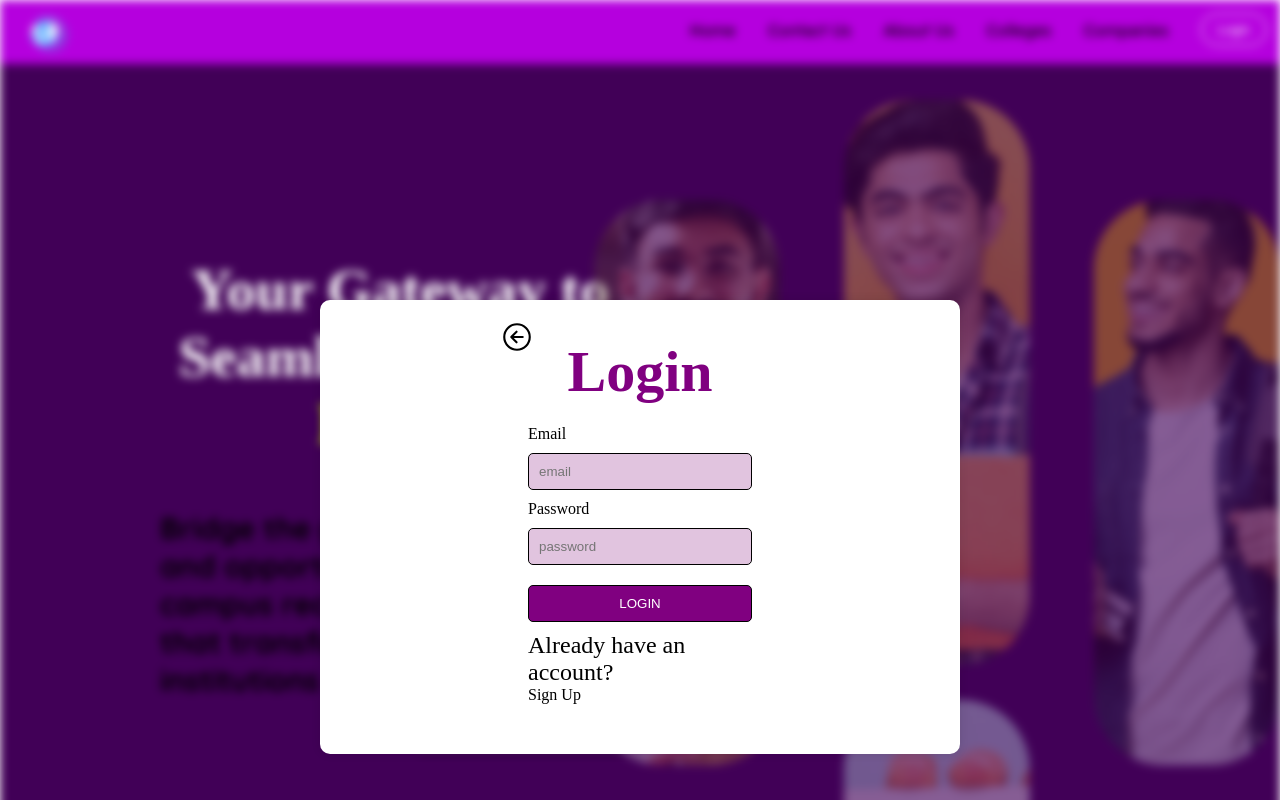
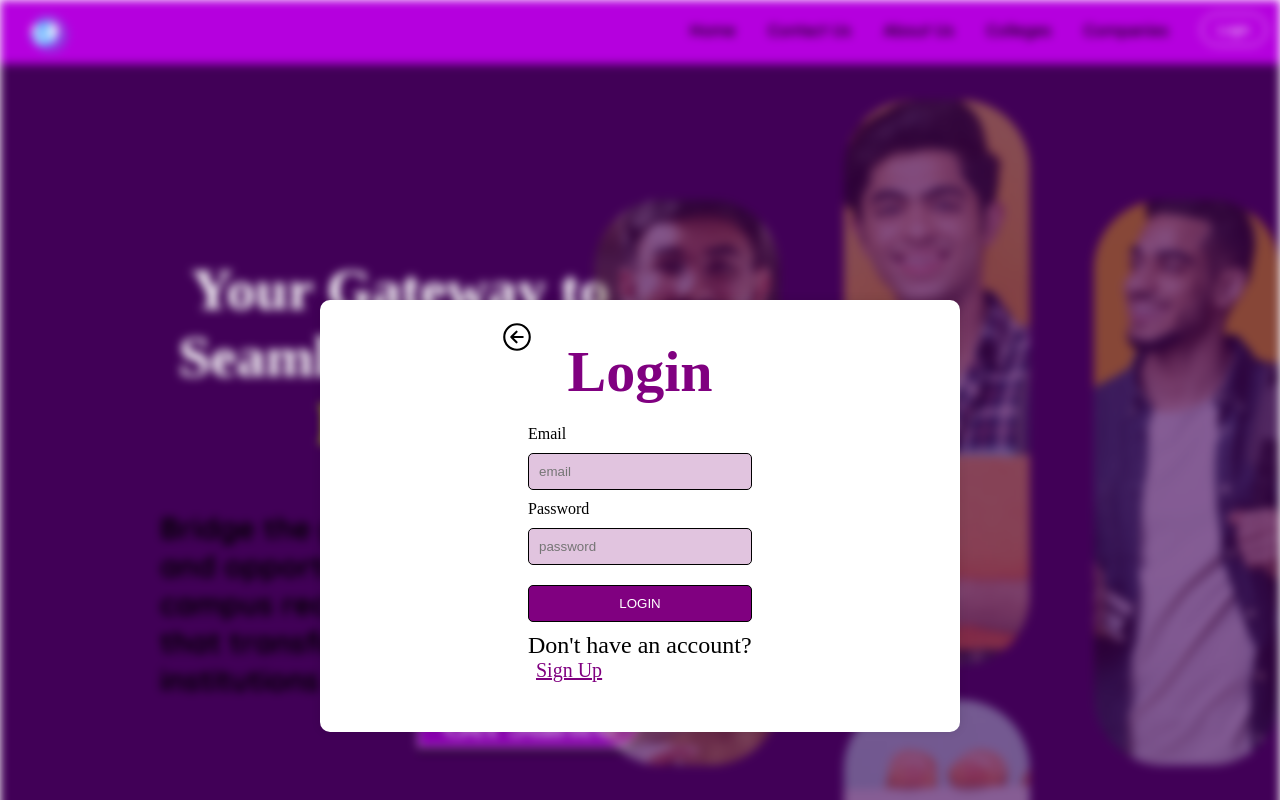
Before and after one commit to Samuel-for-github/Glitch, a React (Vite) app: page / in a window 1280 px wide. Both pictures are taken after a click on the button "Login". Shown: the top 800 px of the page. Built offline with nearby package versions, Linux system fonts and the light colour scheme; a web font is replaced by a local one.

Commit message:
login and signup pg style

```diff
--- a/src/components/Login.jsx
+++ b/src/components/Login.jsx
@@ -17,10 +17,10 @@ const Login = () => {
             <label htmlFor="password">Password</label> <br/>
             <input type="password" id="password" name="password" placeholder="password" className="form-input"/><br/>
             <button type="submit" className="form-btn">LOGIN</button>
-            <p style={{color: 'black'}}>Already have an account?</p><span onClick={()=>{
+            <p style={{color: 'black',display:'inline'}}>Don't have an account?</p><a className="signupa" onClick={()=>{
                 setAllowLogin(false)
                 setAllowSignup(true)
-        }}>Sign Up</span>
+        }}>Sign Up</a>
         </form>
     </div>
   );
--- a/src/components/Signup.jsx
+++ b/src/components/Signup.jsx
@@ -18,10 +18,10 @@ const Signup = () => {
             <label htmlFor="password">Password</label> <br/>
             <input type="password" id="password" name="password" placeholder="password" className="Sform-input"/><br/>
             <button type="submit" className="Sform-btn">GET STARTED</button>
-            <p style={{color: 'black'}}>Don’t have an account?</p><span onClick={()=>{
+            <p style={{color: 'black', display:'inline'}}>Already have an account?</p><a className="logina" onClick={()=>{
             setAllowLogin(true)
             setAllowSignup(false)
-        }}>Login</span>
+        }}>Login</a>
         </form>
     </div>
   );
--- a/src/styles/componentsStyles/login.css
+++ b/src/styles/componentsStyles/login.css
@@ -58,3 +58,18 @@
 .form-btn:hover {
     background-color: #bc6fa9;
 }
+
+.signupa {
+  font-size: 20px;
+  display: inline;
+  margin-top: 20px;
+  margin-left: 8px;
+  text-decoration: underline;
+  text-align: center;
+  color: purple;
+  cursor: pointer;
+}
+
+.signupa:hover {
+  color: red;
+}
--- a/src/styles/componentsStyles/signup.css
+++ b/src/styles/componentsStyles/signup.css
@@ -55,3 +55,18 @@
 .Sform-btn:hover {
   background-color: #bc6fa9;
 }
+
+.logina{
+  font-size: 20px;
+  display: inline;
+  margin-top: 20px;
+  margin-left: 8px;
+  text-decoration: underline;
+  text-align: center;
+  color: purple;
+  cursor: pointer;
+}
+
+.logina:hover {
+  color: red;
+}
```
